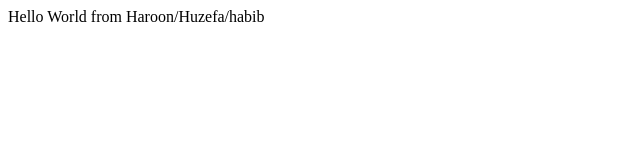
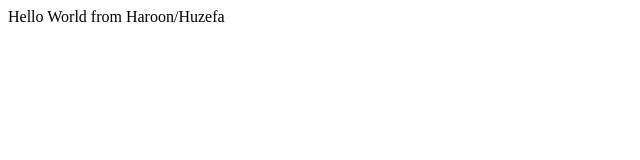
Before and after one commit to chrehman/Assignment, a plain HTML site: page index.html in a window 1280 px wide. Shown: the full height of the page, 0-640 px from the left. Drawn offline with Linux system fonts and the light colour scheme.

Commit message:
Update index.html

```diff
--- a/index.html
+++ b/index.html
@@ -6,7 +6,7 @@
 </head>
 <body>
     <div>
-        Hello World from Haroon/Huzefa/habib
+        Hello World from Haroon/Huzefa
     </div>
 </body>
 </html>
```
